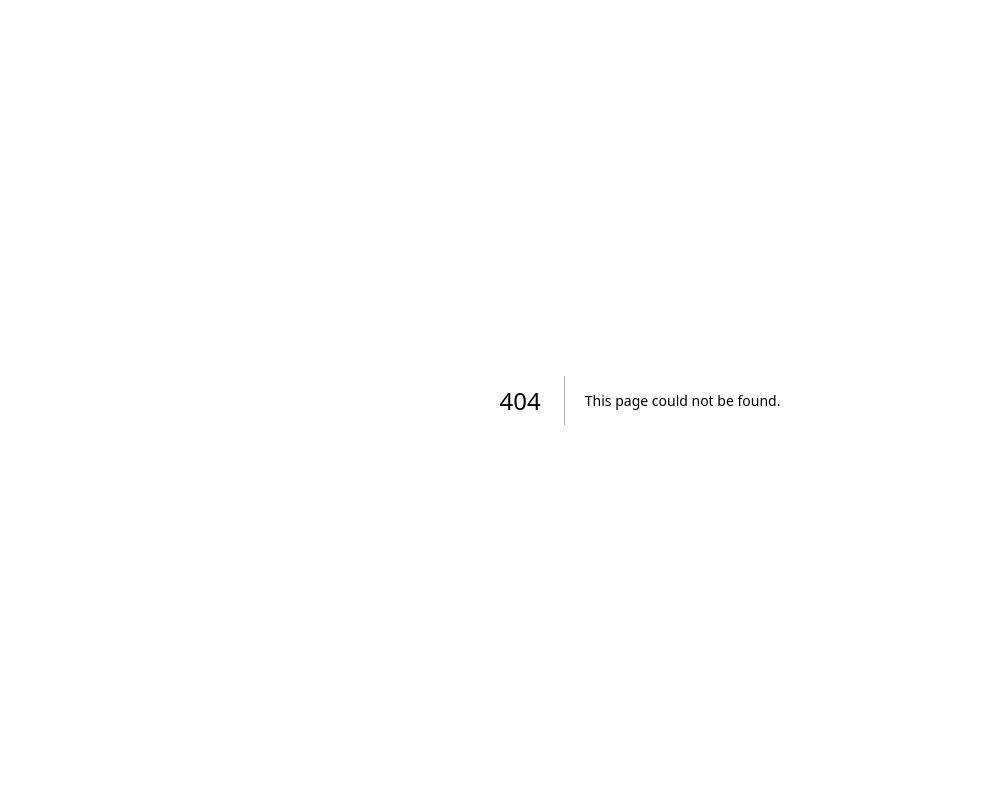
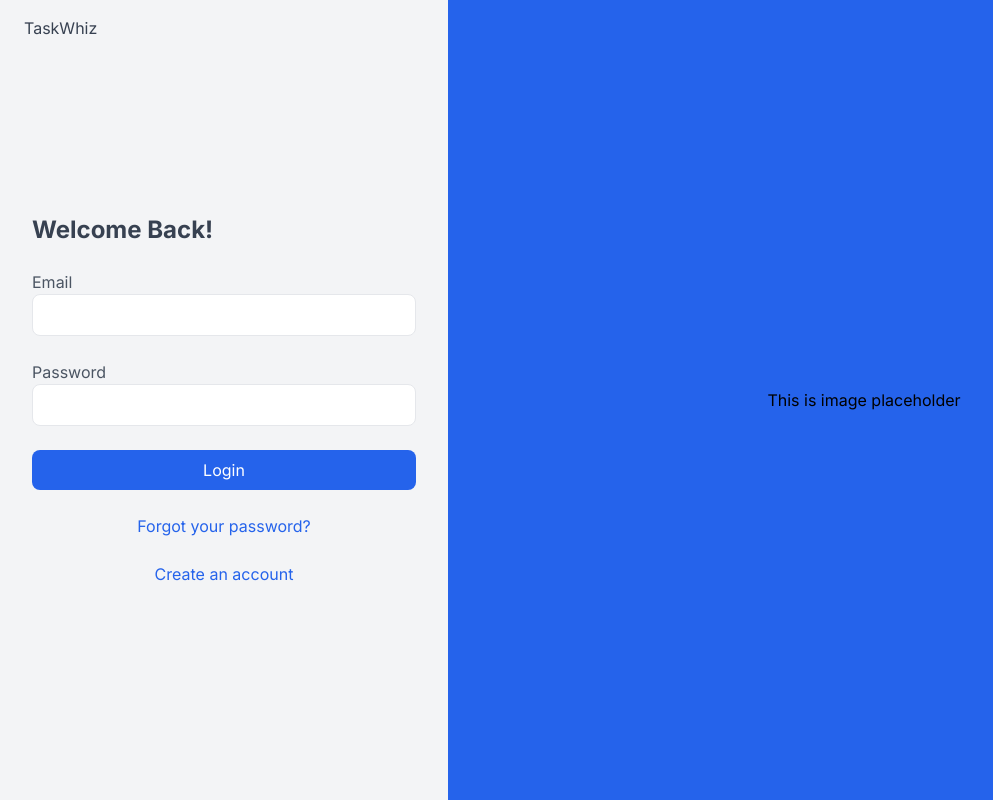
Before and after one commit to chrysspegenia/taskwhiz, a Next.js app: page /login in a window 1280 px wide. Before the commit this address had no page. Shown: the whole page, without its empty margins (0-993 px from the left). Built offline with nearby package versions, Linux system fonts and the light colour scheme.

Commit message:
Create account related routes

```diff
--- /dev/null
+++ b/app/(account)/login/page.tsx
@@ -0,0 +1,100 @@
+"use client";
+
+import Link from "next/link";
+import { useFormState } from "react-dom";
+import { loginUserAction } from "@/actions/auth-actions";
+
+const INITIAL_STATE = {
+  email: "",
+  password: "",
+  credentials: "",
+  errors: {},
+};
+
+export default function LoginPage() {
+  const [formState, formAction, pending] = useFormState(
+    loginUserAction,
+    INITIAL_STATE
+  );
+
+  console.log(formState);
+
+  return (
+    <main className="grid grid-cols-1 md:grid-cols-[35%_1fr] min-h-screen">
+      <header className="absolute top-0 left-0 px-6 py-4 text-gray-700">
+        <Link href="/">TaskWhiz</Link>
+      </header>
+
+      <section className="flex items-center justify-center p-8 bg-gray-100">
+        <form action={formAction} className="w-full max-w-sm space-y-6">
+          <h1 className="text-2xl font-bold text-gray-700">Welcome Back!</h1>
+
+          <div>
+            <label htmlFor="email" className="block text-gray-600">
+              Email
+            </label>
+            <input
+              name="email"
+              type="text"
+              className="text-gray-700 w-full px-4 py-2 border rounded-lg focus:outline-none focus:ring-2 focus:ring-blue-400"
+            ></input>
+            {formState?.errors?.email && (
+              <p className="mt-2 text-sm text-red-500">
+                {formState.errors.email}
+              </p>
+            )}
+          </div>
+
+          <div>
+            <label htmlFor="password" className="block text-gray-600">
+              Password
+            </label>
+            <input
+              name="password"
+              type="password"
+              className="text-gray-700 w-full px-4 py-2 border rounded-lg focus:outline-none focus:ring-2 focus:ring-blue-400"
+            ></input>
+            {formState?.errors?.password && (
+              <p className="mt-2 text-sm text-red-500">
+                {formState.errors.password}
+              </p>
+            )}
+          </div>
+
+          {formState?.errors?.credentials && (
+            <p className="mt-2 text-center text-sm text-red-500">
+              {formState.errors.credentials}
+            </p>
+          )}
+
+          <button
+            type="submit"
+            disabled={pending}
+            className={`w-full px-4 py-2 rounded-lg text-white ${
+              pending ? "bg-gray-400" : "bg-blue-600 hover:bg-blue-700"
+            }`}
+          >
+            {pending ? "Loading..." : "Login"}
+          </button>
+
+          <Link
+            href={"password_reset"}
+            className="block text-center text-blue-600 hover:underline"
+          >
+            Forgot your password?
+          </Link>
+          <Link
+            href={"registration"}
+            className="block text-center text-blue-600 hover:underline"
+          >
+            Create an account
+          </Link>
+        </form>
+      </section>
+
+      <section className="hidden md:flex items-center justify-center bg-blue-600">
+        This is image placeholder
+      </section>
+    </main>
+  );
+}
--- /dev/null
+++ b/app/(account)/password_reset/page.tsx
@@ -0,0 +1,3 @@
+export default function PasswordResetPage() {
+  return <main>This is the password reset page</main>;
+}
--- /dev/null
+++ b/app/(account)/registration/page.tsx
@@ -0,0 +1,10 @@
+import Link from "next/link";
+
+export default function RegistrationPage() {
+  return (
+    <main>
+      <p>This is the registration page</p>
+      <Link href={"login"}>Already have an account?</Link>
+    </main>
+  );
+}
```
